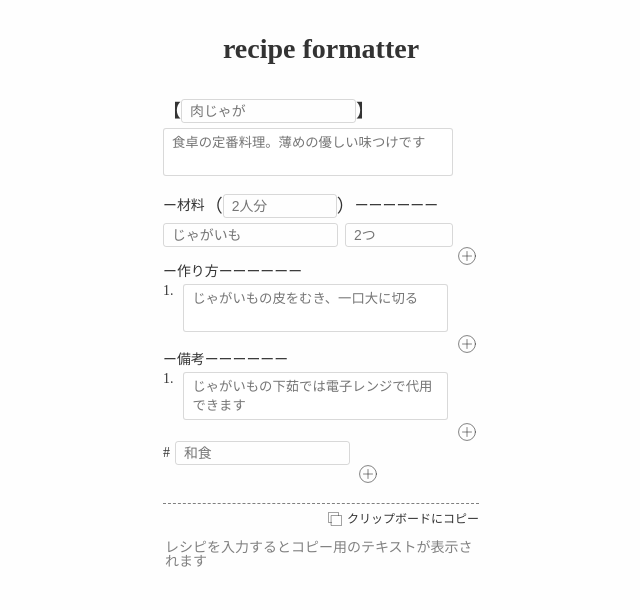
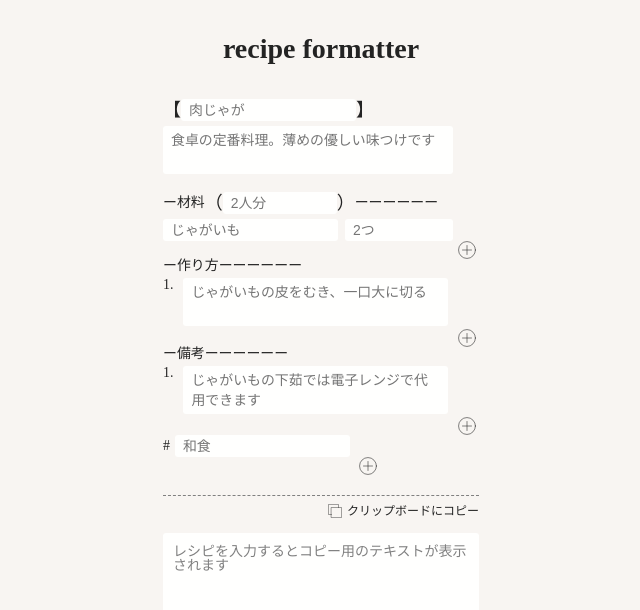
Before and after one commit to YukiAmakawa/RecipeFormatter, a Vue app: page / in a window 1280 px wide. Shown: the top 610 px of the page, without its empty margins (319-959 px from the left). Built offline with nearby package versions, Linux system fonts and the light colour scheme; a web font is replaced by a local one.

Commit message:
fix: css修正

```diff
--- a/src/assets/css/common.scss
+++ b/src/assets/css/common.scss
@@ -3,8 +3,8 @@
 @import "./font.scss";
 
 html {
-  background: #fefefe;
-  color: #333;
+  background: #f8f5f2;
+  color: #232323;
 }
 #app {
   font-family: "Noto Sans JP";
--- a/src/assets/css/reset.scss
+++ b/src/assets/css/reset.scss
@@ -3,7 +3,7 @@ h1, h2, h3, h4, h5, h6, p, blockquote, pre,
 abbr, address, cite, code,
 del, dfn, em, img, ins, kbd, q, samp,
 small, strong, sub, sup, var,
-b, i,button,input,
+b, i,button,input, textarea,
 dl, dt, dd, ol, ul, li,
 fieldset, form, label, legend,
 table, caption, tbody, tfoot, thead, tr, th, td,
--- a/src/components/atoms/AppForm.vue
+++ b/src/components/atoms/AppForm.vue
@@ -45,14 +45,11 @@ export default Vue.extend({
   width: 100%;
   .text-input {
     width: 100%;
+    background: #fffffe;
     font-size: 0.87rem;
     line-height: 0.87rem;
-    border: 1px solid rgba(0, 0, 0, 0.15);
     padding: 3px 8px;
     border-radius: 3px;
-    &:focus {
-      border: 1px solid rgba(0, 0, 0, 0.15);
-    }
   }
 }
 </style>
--- a/src/components/atoms/AppTextarea.vue
+++ b/src/components/atoms/AppTextarea.vue
@@ -40,14 +40,11 @@ export default Vue.extend({
   width: 100%;
   .text-input {
     width: 100%;
+    background: #fffffe;
     height: 48px;
-    border: 1px solid rgba(0, 0, 0, 0.15);
     padding: 3px 8px;
     border-radius: 3px;
     resize: none;
-    &:focus {
-      outline: 1px solid rgba(0, 0, 0, 0.15);
-    }
   }
 }
 </style>
--- a/src/components/organisms/CopyText.vue
+++ b/src/components/organisms/CopyText.vue
@@ -196,8 +196,11 @@ export default Vue.extend({
     }
   }
   .formatted-text {
+    background: #fffffe;
     margin-top: 15px;
+    padding: 10px 8px;
     font-size: 14px;
+    border-radius: 3px;
     .default-message {
       color: gray;
     }
```
